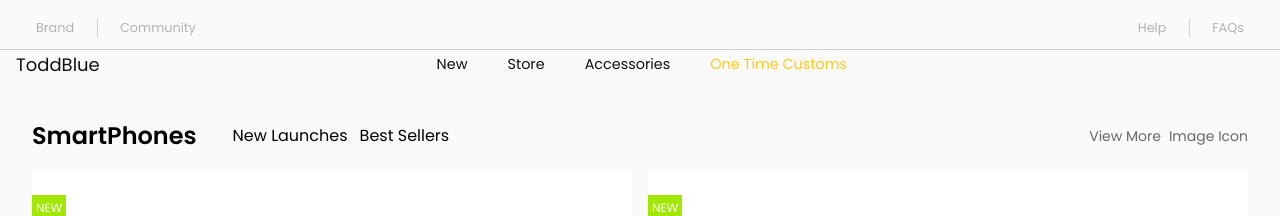
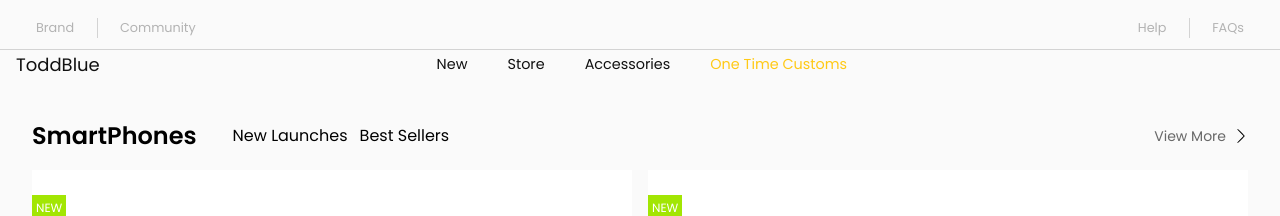
Before and after one commit to Todd-Owen-Mpeli/realme, a Next.js app: page / in a window 1280 px wide. Shown: the top 216 px of the page. Built offline with nearby package versions, Linux system fonts and the light colour scheme.

Commit message:
Added a view more products arrow svg icon image and inserted it into the Links and products component.

```diff
--- a/components/LinksAndProducts.js
+++ b/components/LinksAndProducts.js
@@ -12,7 +12,7 @@ const LinksAndProducts = (props) => {
 			<div className={styles.linksAndProducts}>
 				<div className="content p-4 md:p-8">
 					<div className={styles.linksSection}>
-						<div className="flex pb-4 justify-between items-center">
+						<div className="flex flex-col sm:flex-row pb-4 justify-between items-start sm:items-center">
 							<div className="flex gap-3 justify-between items-center">
 								<h3 className="capitalize font-semibold mr-6">{title}</h3>
 								<Link href={pageLinksOne.link}>
@@ -32,7 +32,14 @@ const LinksAndProducts = (props) => {
 										target="blank"
 										className="flex text-grey text-sm hover:text-yellow"
 									>
-										View More <span className="ml-2">Image Icon</span>
+										View More{" "}
+										<span className="ml-2 my-auto">
+											<img
+												src="/svg/viewMoreNextArrow.svg"
+												width={14}
+												height={14}
+											></img>
+										</span>
 									</a>
 								</Link>
 							</div>
```
Also changed, not shown: public/svg/viewMoreNextArrow.svg (added).
